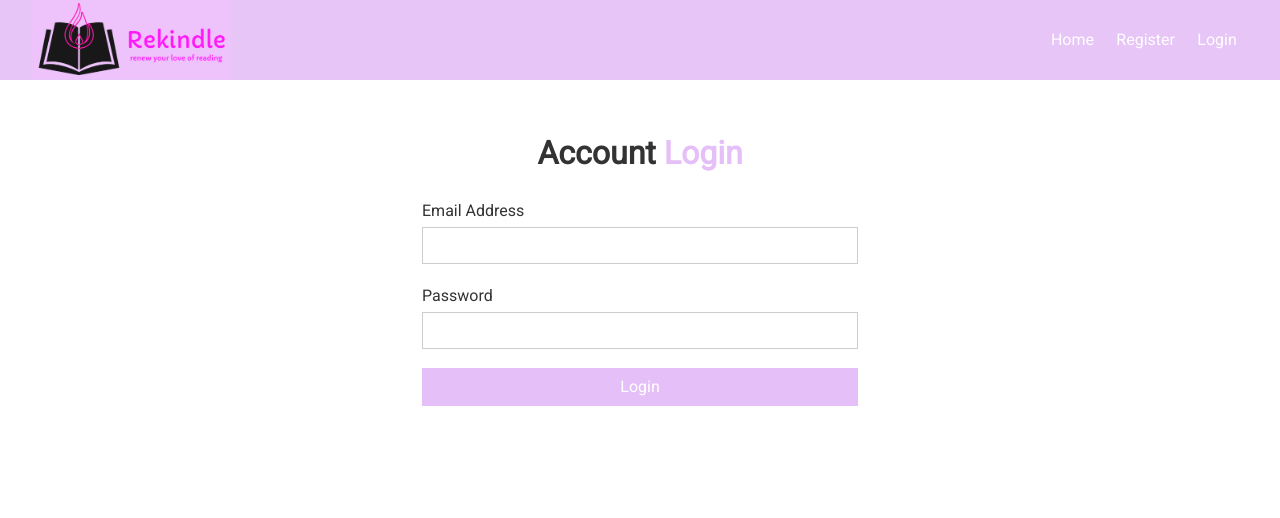
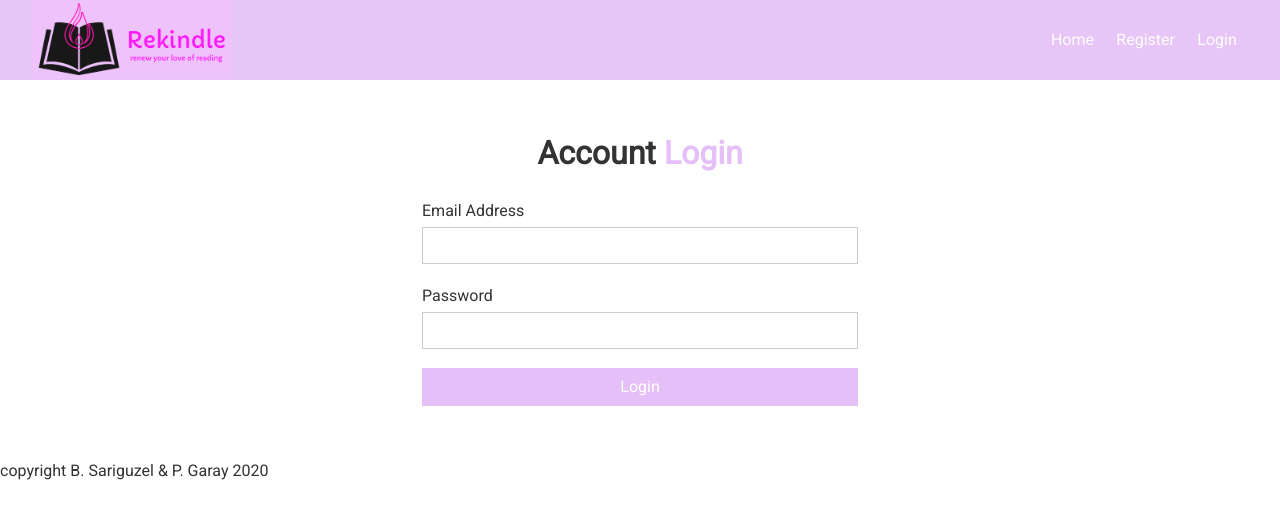
Before and after one commit to phenix1229/rekindle, a React (Create React App) app in the folder client/: page /login in a window 1280 px wide. Shown: the top 518 px of the page. Built offline with nearby package versions, Linux system fonts and the light colour scheme.

Commit message:
added footer

```diff
--- a/client/src/App.js
+++ b/client/src/App.js
@@ -3,6 +3,7 @@
 import {Provider} from 'react-redux';
 // import store from './store';
 import Navbar from './components/layout/Navbar';
+import Footer from './components/layout/Footer';
 import Alerts from './components/layout/Alerts';
 import Register from './components/auth/Register';
 import Login from './components/auth/Login';
@@ -29,11 +30,13 @@
           <Route exact path = '/login' component={Login} />
         </Switch>
       </div>
+      <Footer />
     </>
     </Router>
     </AlertState>
     </ContactState>
     </AuthState>
+
     // </Provider>
   );
 }
--- /dev/null
+++ b/client/src/components/layout/Footer.js
@@ -0,0 +1,11 @@
+import React, { Component } from 'react'
+
+export default class Footer extends Component {
+    render() {
+        return (
+            <div>
+                <p> copyright B. Sariguzel & P. Garay 2020 </p>
+            </div>
+        )
+    }
+}
```
